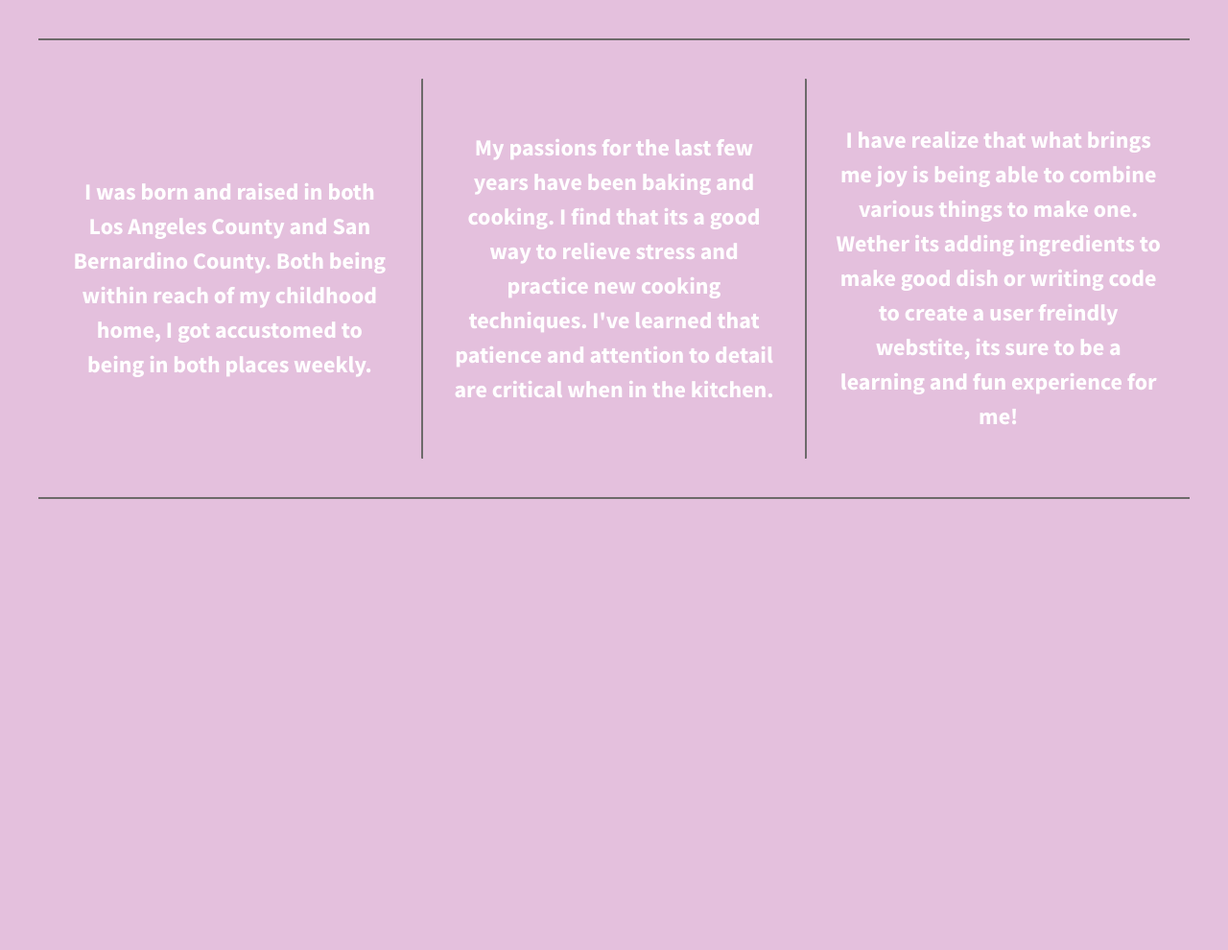
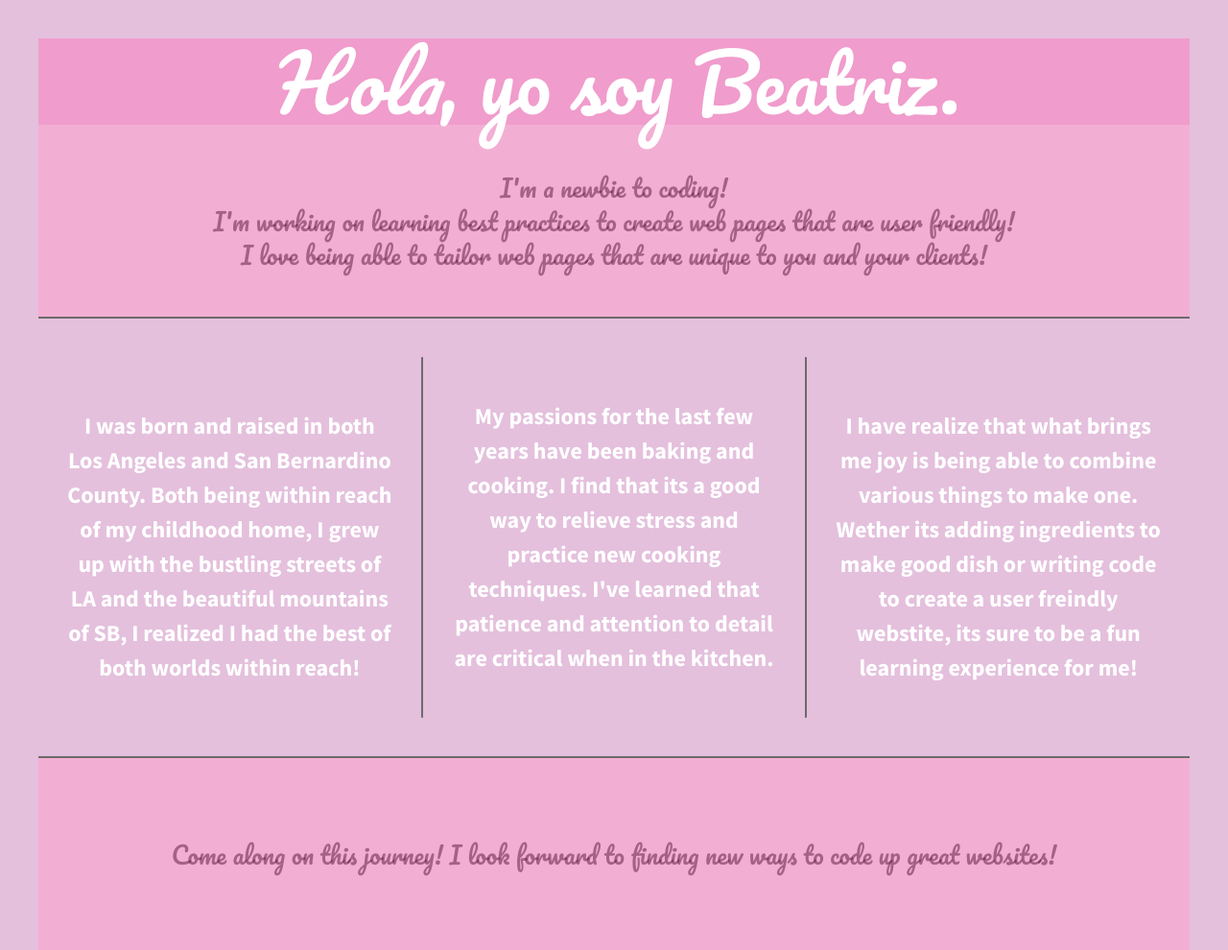
Before and after one commit to Beatriz-G/About-Me-Page-Pink, a plain HTML site: page index.html in a window 1280 px wide. Shown: the whole page at 96% size. Before the commit the page ends 880 px from the top, so only its background shows below. Drawn offline with nearby package versions, Linux system fonts and the light colour scheme.

Commit message:
Updating flexbox-starter with my personal page

```diff
--- a/css/main.css
+++ b/css/main.css
@@ -109,6 +109,31 @@ body {
   height: 100%;
 }
 
+header {
+    background-color: rgba(255, 105, 180, 0.419);
+    height: 90px;
+    width: 100%;
+    display: flex;
+    justify-content: center;
+    align-items: center;
+    font-family: 'Pacifico', cursive;
+    font-size: 80px;
+    color: white;
+}
+
+main, footer {
+    background-color: rgb(242, 175, 211);
+    height: 200px;
+    width: 100%;
+    display: flex;
+    justify-content: center;
+    align-items: center;
+    text-align: center;
+    font-family: 'Pacifico', cursive;
+    font-size: 1.25em;
+    color:rgba(92, 25, 62, 0.516)
+}
+
 .wrapper {
   /*add display:flex and set justify-content to space-between*/
   font-weight: 700;
@@ -130,7 +155,7 @@ body {
   justify-content: center;
   align-items: center;
   border-radius: 1px;
-  padding: 30px 30px;
+  padding: 20px 30px;
   text-align: center;
   margin-top: 20px;
 }
@@ -142,8 +167,6 @@ body {
   margin-bottom: 40px;
 
 }
-
-
 
 /* ==========================================================================
    Helper classes
--- a/index.html
+++ b/index.html
@@ -3,7 +3,7 @@
     <head>
         <meta charset="utf-8">
         <meta http-equiv="x-ua-compatible" content="ie=edge">
-        <title>Make me into a grid!</title>
+        <title>Hola! Bienvenidos!</title>
         <meta name="description" content="">
         <meta name="viewport" content="width=device-width, initial-scale=1">
 
@@ -15,16 +15,25 @@
         <script src="js/vendor/modernizr-2.8.3.min.js"></script>
         <link href='http://fonts.googleapis.com/css?family=Lora:700' rel='stylesheet' type='text/css'>
         <link href='http://fonts.googleapis.com/css?family=Source+Sans+Pro:400,700' rel='stylesheet' type='text/css'>
+        <link href="https://fonts.googleapis.com/css2?family=Pacifico&display=swap" rel="stylesheet">
     </head>
+
+   <header><em>Hola</em>, yo soy Beatriz.</header>
+
     <body>
         <!--[if lt IE 8]>
             <p class="browserupgrade">You are using an <strong>outdated</strong> browser. Please <a href="http://browsehappy.com/">upgrade your browser</a> to improve your experience.</p>
         <![endif]-->
 
+        <main>I'm a newbie to coding!
+            <br>I'm working on learning best practices to create web pages that are user friendly!
+            <br>I love being able to tailor web pages that are unique to you and your clients!
+        </main>
+
         <section class="wrapper">
             <div class="div-1">
-                <p>I was born and raised in both Los Angeles County and San Bernardino County. Both being within reach of my childhood home, I
-                    got accustomed to being in both places weekly.
+                <p>I was born and raised in both Los Angeles and San Bernardino County. Both being within reach of my childhood home, I grew
+                    up with the bustling streets of LA and the beautiful mountains of SB, I realized I had the best of both worlds within reach!
                 </p>
             </div>
             <div class="div-2">
@@ -35,9 +44,12 @@
             <div class="div-3">
                 <p>I have realize that what brings me joy is being able to combine various things to make one. Wether its adding ingredients to
                     make good dish or writing code to create a user freindly webstite,
-                    its sure to be a learning and fun experience for me!   </p>
+                    its sure to be a fun learning experience for me!</p>
             </div>
         </section>
+
+        <footer>Come along on this journey! I look forward to finding new ways to code up great websites! </footer>
+
 
         <script src="https://ajax.googleapis.com/ajax/libs/jquery/1.11.3/jquery.min.js"></script>
         <script>window.jQuery || document.write('<script src="js/vendor/jquery-1.11.3.min.js"><\/script>')</script>
```
